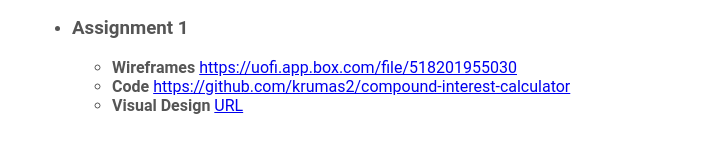
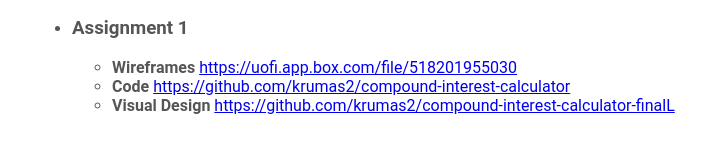
Before and after one commit to krumas2/DES350, a plain HTML site: page index.html in a window 1280 px wide. Shown: the part 604-756 px from the top of the page, without its empty margins (118-824 px from the left). Drawn offline with Linux system fonts and the light colour scheme.

Commit message:
Update index.html

```diff
--- a/index.html
+++ b/index.html
@@ -43,7 +43,7 @@ Katherine Rumas
           </li>
           <li>
             <strong>Visual Design</strong>
-            <a href="#" target="_blank">URL</a>
+            <a href="https://github.com/krumas2/compound-interest-calculator-final" target="_blank">https://github.com/krumas2/compound-interest-calculator-finalL</a>
           </li>
         </ul>
     </li>
```
